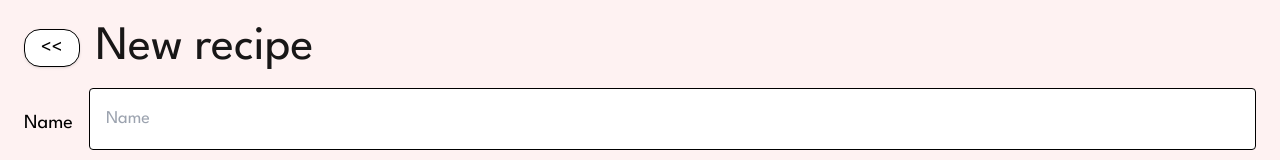
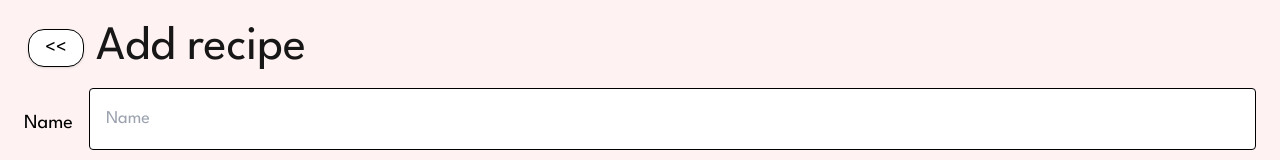
Before and after one commit to johannesschweig/lecker3000, a Vue app: page /upload in a window 1280 px wide. Shown: the top 160 px of the page. Built offline with nearby package versions, Linux system fonts and the light colour scheme.

Commit message:
titles break, reset scroll, extracted header

```diff
--- a/package.json
+++ b/package.json
@@ -1,6 +1,6 @@
 {
   "name": "lecker3000",
-  "version": "0.3.0",
+  "version": "0.4.0",
   "private": true,
   "type": "module",
   "scripts": {
--- a/src/components/FileUpload.vue
+++ b/src/components/FileUpload.vue
@@ -1,10 +1,6 @@
 <template>
   <div class="">
-    <div class="mb-4 flex gap-4">
-      <RouterLink to="/home" class="btn btn-secondary self-center">
-        << </RouterLink>
-          <div class="text-5xl opacity-90 self-center">New recipe</div>
-    </div>
+    <Header title="Add recipe" :back="true" :add="false"></Header>
     <div class="flex gap-4 mb-2">
       <div class="text-xl inline-block self-center">Name</div>
       <input v-model="name" placeholder="Name" class="text-lg mb-2 rounded px-4 py-4 border border-black grow">
@@ -51,6 +47,7 @@ import { getRandomIdAndExtension } from '@/utils'
 import { ref } from 'vue';
 import { useStore } from '@/stores/index';
 import { useRouter } from 'vue-router';
+import Header from '@/components/Header.vue'
 
 const name = ref('')
 const store = useStore()
--- /dev/null
+++ b/src/components/Header.vue
@@ -0,0 +1,18 @@
+<template>
+  <div v-if="back" class="mb-4 grid grid-cols-[64px_1fr] gap-2">
+    <RouterLink v-if="props.back" to="/home" class="btn btn-secondary place-self-center"> << </RouterLink>
+    <span lang="de" class="text-5xl opacity-90 hyphens-auto">{{ props.title }}</span>
+  </div>
+  <div v-else class="mb-4">
+    <span lang="de" class="text-5xl opacity-90 hyphens-auto">{{ props.title }}</span>
+    <RouterLink v-if="props.add" to="/upload" class="btn btn-add inline-block float-right mt-1">Add</RouterLink>
+  </div>
+</template>
+
+<script setup lang="ts">
+const props = defineProps({
+  title: String,
+  back: Boolean,
+  add: Boolean,
+})
+</script>
--- a/src/components/Home.vue
+++ b/src/components/Home.vue
@@ -1,11 +1,13 @@
 <template>
   <div>
-    <div class="mb-4">
-      <div class="text-5xl font-semibold opacity-90 inline-block">Recipes</div>
-      <RouterLink to="/upload" class="btn btn-add inline-block float-right mt-1">Add</RouterLink>
-    </div>
+    <Header
+      title="Recipes"
+      :back="false"
+      :add="true"
+    ></Header>
     <div class="grid grid-cols-2 md:grid-cols-3 lg:grid-cols-4 gap-4 mb-8">
-      <RouterLink v-for="recipe in store.sortedRecipes" :to="`/recipe/${recipe.id}`" class="bg-white border border-black rounded-2xl p-2 shadow">
+      <RouterLink v-for="recipe in store.sortedRecipes" :to="`/recipe/${recipe.id}`"
+        class="bg-white border border-black rounded-2xl p-2 shadow">
         <img :key="recipe.id" :src="recipe.thumbnail" :alt="recipe.name" class="rounded-2xl border border-black mb-2">
         <p lang="de" class="text-2xl ml-1 opacity-90 hyphens-auto">{{ recipe.name }}</p>
       </RouterLink>
@@ -17,6 +19,7 @@
 import { useStore } from '@/stores/index'
 import { RouterLink } from 'vue-router';
 import { onMounted } from 'vue';
+import Header from '@/components/Header.vue'
 
 const store = useStore()
 
--- a/src/components/RecipeView.vue
+++ b/src/components/RecipeView.vue
@@ -1,10 +1,6 @@
 <template>
   <div>
-    <div class="mb-4 flex gap-4">
-      <RouterLink to="/home" class="btn btn-secondary self-center">
-        << </RouterLink>
-          <div lang="de" class="text-5xl opacity-90 self-center hypens-auto">{{ recipe.name }}</div>
-    </div>
+    <Header :title="recipe.name" :back="true" :add="false"></Header>
     <img v-if='recipe.thumbnail' :key="recipe.id" :src="recipe.thumbnail" :alt="recipe.name"
       class="rounded-2xl border border-black mb-8">
     <!-- <div class="mb-2">
@@ -39,6 +35,7 @@
 import { useStore } from '@/stores/index'
 import { useRoute, useRouter, RouterLink } from 'vue-router';
 import { computed } from 'vue';
+import Header from '@/components/Header.vue'
 
 const store = useStore()
 
--- a/src/router/index.ts
+++ b/src/router/index.ts
@@ -33,7 +33,16 @@ const router = createRouter({
       name: 'recipe',
       component: RecipeView,
     }
-  ]
+  ],
+  scrollBehavior(to, from, savedPosition) {
+    // return { top: 10 }
+    const element = document.getElementById('app')
+    if (element) {
+      // element.scrollIntoView({ behavior: 'smooth' });
+      window.scrollTo(0, 0);
+    }
+
+  }
 })
 
 export default router
```
Also changed, not shown: 1 other file (tests, documents, lock files or other folders).
